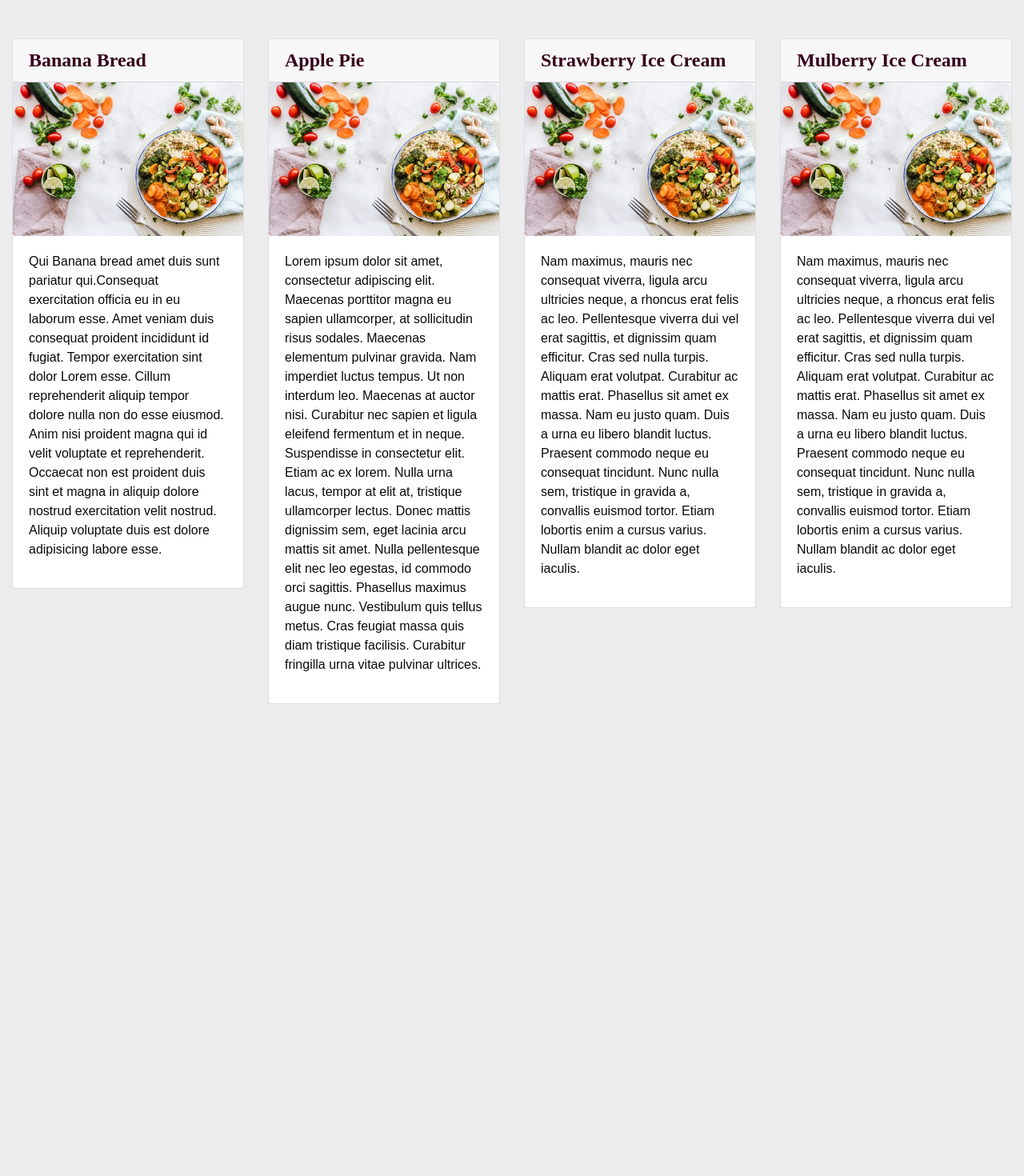
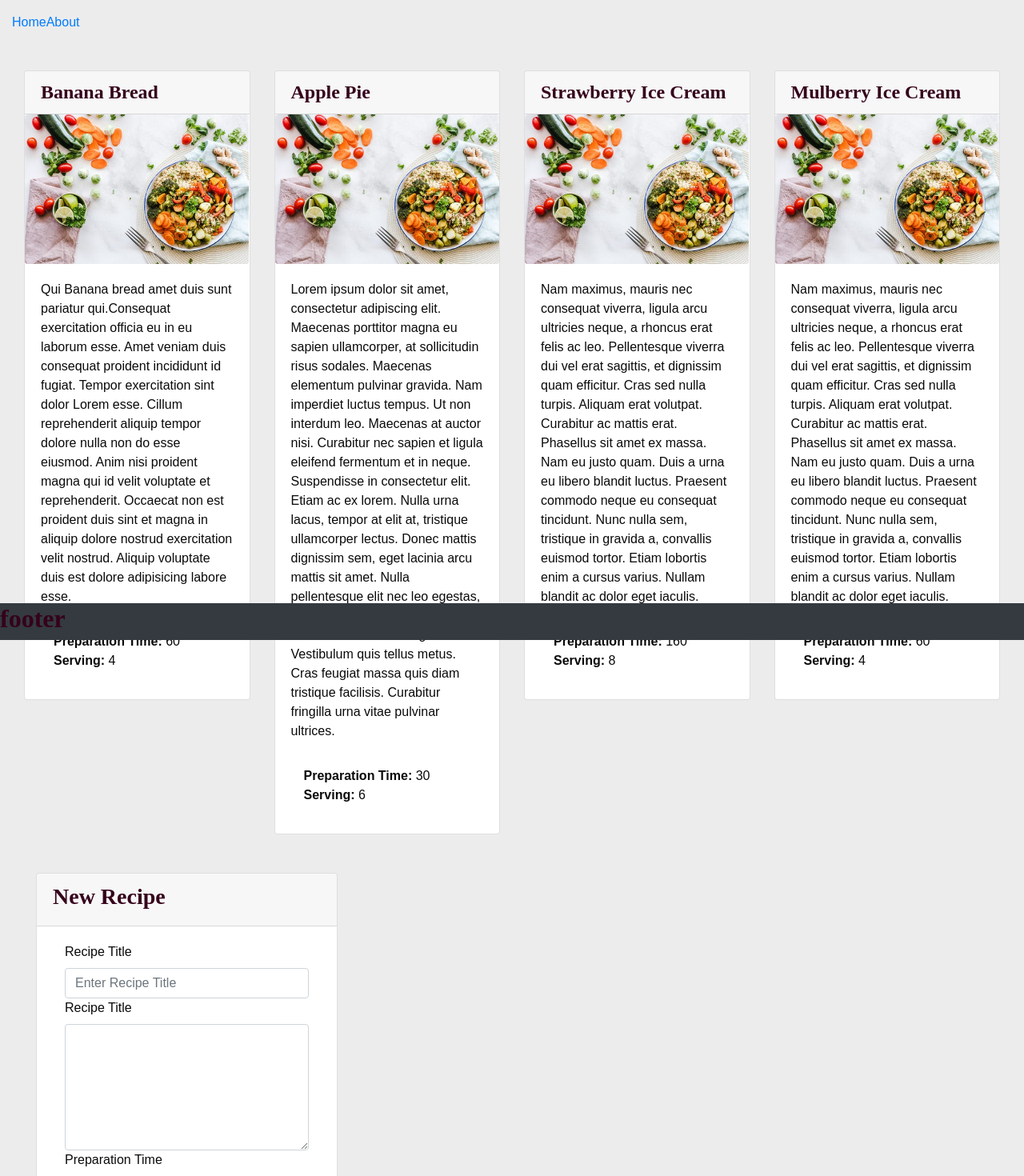
Before and after one commit to CaptainStorm21/Angular-9-recipe, an Angular app: page / in a window 1280 px wide. Shown: the top 1470 px of the page at 80% size. Before the commit the page ends 880 px from the top, so only its background shows below. Built offline with nearby package versions, Linux system fonts and the light colour scheme; a web font is replaced by a local one.

Commit message:
form is built footer and header added

```diff
--- a/src/app/app.component.html
+++ b/src/app/app.component.html
@@ -1,4 +1,16 @@
-<div class="container-fluid">
-  <app-recipe-list></app-recipe-list>
+<div class="container-fluid pt-3 p-10">
+  <div class="header">
+     <nav>
+        <a routerLink="/home" routerLinkActive="active">Home</a>
+        <a routerLink="/about" routerLinkActive="active">About</a>
+     </nav>
+  </div>
+  <div class="container-fluid pb-5 mb-5">
+     <app-recipe-list></app-recipe-list>
+  </div>
+  <router-outlet></router-outlet>
 </div>
-<router-outlet></router-outlet>
+
+<footer class="bg-dark fixed-bottom footer-dark">
+  <h2>footer</h2>
+</footer>
--- a/src/app/components/recipe-list/recipe-list.component.html
+++ b/src/app/components/recipe-list/recipe-list.component.html
@@ -1,5 +1,43 @@
 <div class="row mt-5">
-    <div *ngFor="let recipe of recipes" class="col-sm-12 col-md-3 col-lg-3">
-      <app-recipe-summary [recipe]='recipe'></app-recipe-summary>
+  <div *ngFor="let recipe of recipes" class="col-sm-12 col-md-3 col-lg-3">
+    <app-recipe-summary [recipe]='recipe'></app-recipe-summary>
+  </div>
+</div>
+
+<div class="clearfix mt-5">
+  <div class="col-md-4 col-lg-4 col-sm-3">
+    <div class="card">
+      <div class="card-header">
+        <h3>New Recipe</h3>
+      </div>
+      <div class="card-body">
+        <div class="col-md-12 col-lg-12 col-sm-12">
+          <form>
+            <div class="form-group">
+              <label for="RecipeTitle">Recipe Title</label>
+              <input type="text" class="form-control" id="RecipeTitle" aria-describedby="RecipeTitle"
+                placeholder="Enter Recipe Title">
+              <label for="RecipeTitle">Recipe Title</label>
+              <textarea type="text" rows="6" class="form-control" id="RecipeTitle" aria-describedby="RecipeTitle"
+                placeholder="Enter Recipe Title">
+              </textarea>
+              <label for="RecipeTitle">Preparation Time</label>
+              <input type="text" class="form-control" id="Preparation Time" aria-describedby="Preparation Time"
+                placeholder="Enter Time to Prepare">
+              <label for="RecipeTitle">Feeds This Many</label>
+              <input type="text" class="form-control" id="Servings" aria-describedby="Servings"
+                placeholder="Enter number to serve">
+            </div>
+
+          </form>
+        </div>
+        <!--end of grid for form-->
+      </div>
+      <!--end of card-body-->
+      <div class="card-footer">
+        <button class="btn btn-dark"> Add a New Recipe </button>
+      </div>
     </div>
   </div>
+  <!--grid-->
+</div>
--- a/src/app/components/recipe-summary/recipe-summary.component.html
+++ b/src/app/components/recipe-summary/recipe-summary.component.html
@@ -1,7 +1,15 @@
 <div class="recipe card">
-    <h4 class="card-header header">{{recipe.title}}</h4>
-    <img class="img-fluid rounded mx-auto" src="{{this.recipe.cover_photo ? this.recipe.cover_photo:'/assets/default.jpeg'}}"  alt="Banana Bread">
-    <div class="card-body">
-      <p>{{recipe.description}}</p>
+  <h4 class="card-header header">{{recipe.title}}</h4>
+  <img class="img-fluid rounded mx-auto"
+    src="{{this.recipe.cover_photo ? this.recipe.cover_photo:'/assets/default.jpeg'}}" alt="Banana Bread">
+  <div class="card-body">
+    <p>{{recipe.description}}</p>
+    <div class="p-3">
+      <span class="font-weight-bold">
+        Preparation Time: </span>{{recipe.preparation_time}}
+      <div>
+        <span class="font-weight-bold">Serving: </span>{{recipe.feed_this_many}}
+      </div>
     </div>
   </div>
+</div>
--- a/src/app/model/recipe.ts
+++ b/src/app/model/recipe.ts
@@ -15,18 +15,25 @@ export class Recipe {
   public ingredients: Ingredient[];
   public instructions: Instruction[];
   public cover_photo: string;
+  public feed_this_many: number; // num of people
+  public preparation_time: number; //time in minutes
   constructor(
     t: string,
     d: string,
     ing: Ingredient[],
     ins: Instruction[],
-    cp: string)
+    cp: string,
+    ftm: number,
+    pt: number
+  )
   {
     this.title = t;
     this.description = d;
     this.ingredients = ing;
     this.instructions = ins;
     this.cover_photo = cp;
+    this.feed_this_many = ftm;
+    this.preparation_time = pt;
   }
 }
 
```
Also changed, not shown: src/app/components/recipe-list/recipe-list.component.ts (+23 -10 lines).
